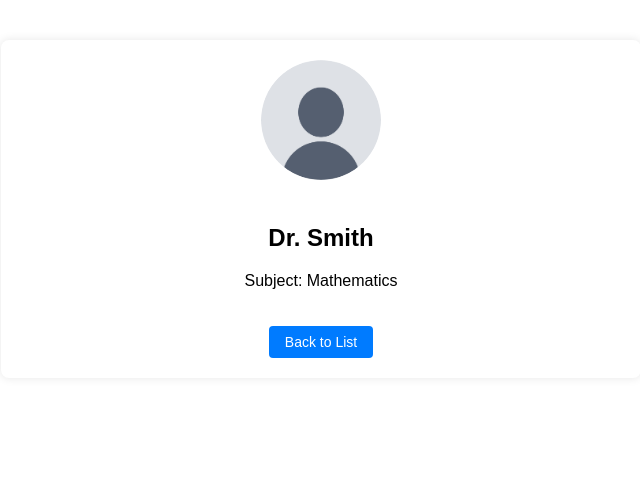
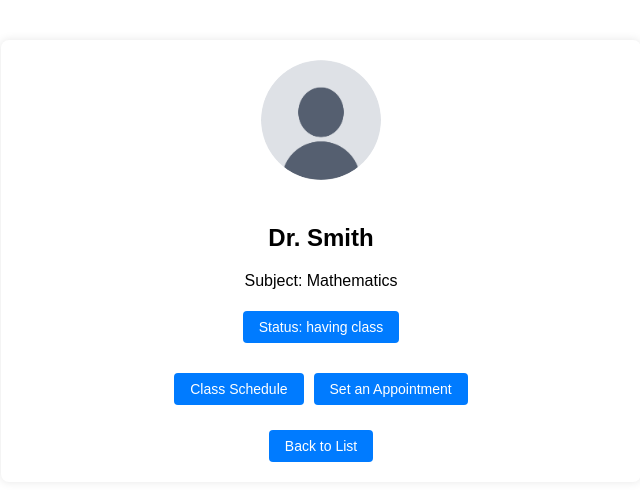
Before and after one commit to ECEMonitoringSystem/ecemonitoringsystem, a React (Create React App) app: page /instructor/1 in a window 1280 px wide. Shown: the top 500 px of the page, without its empty margins (319-959 px from the left). Built offline with nearby package versions, Linux system fonts and the light colour scheme.

Commit message:
Semi Completed Class Schedule

```diff
--- a/src/CSS/InstructorsProfile.css
+++ b/src/CSS/InstructorsProfile.css
@@ -17,7 +17,36 @@
   margin-bottom: 20px;
 }
 
-  .instructors-profile-page button {
+.instructors-profile-buttons {
+  display: flex;
+  justify-content: center;
+  gap: 10px;
+  margin: 20px 0;
+}
+
+.profile-button {
+  padding: 8px 16px;
+  font-size: 14px;
+  background-color: var(--button-bg);
+  border: none;
+  color: white;
+  border-radius: 4px;
+  cursor: pointer;
+  transition: background-color 0.3s ease;
+  display: inline-block;
+  margin: 5px 0;
+}
+
+.profile-button:hover {
+  background-color: var(--button-hover-bg);
+}
+
+.status-label {
+  cursor: default;
+  user-select: none;
+}
+
+.back-button {
   padding: 8px 16px;
   font-size: 14px;
   background-color: var(--button-bg);
@@ -27,8 +56,71 @@
   cursor: pointer;
   transition: background-color 0.3s ease;
   margin-top: 20px;
+  display: block;
+  margin-left: auto;
+  margin-right: auto;
 }
 
-  .instructors-profile-page button:hover {
+.back-button:hover {
   background-color: var(--button-hover-bg);
 }
+
+/* Modal Styles */
+.modal-overlay {
+  position: fixed;
+  top: 0;
+  left: 0;
+  right: 0;
+  bottom: 0;
+  background-color: rgba(0, 0, 0, 0.5);
+  display: flex;
+  justify-content: center;
+  align-items: center;
+  z-index: 1000;
+}
+
+.modal-content {
+  background-color: var(--background-color);
+  color: var(--text-color);
+  padding: 20px;
+  border-radius: 8px;
+  box-shadow: 0 0 10px rgba(0, 0, 0, 0.2);
+  max-width: 90%;
+  width: fit-content;
+  max-height: 90vh;
+  overflow-y: auto;
+  text-align: center;
+}
+
+.timetable-container {
+  width: 100%;
+  overflow-x: auto;
+  margin: 20px 0;
+}
+
+.timetable {
+  width: 100%;
+  border-collapse: collapse;
+  background-color: var(--background-color);
+  color: var(--text-color);
+}
+
+.timetable th,
+.timetable td {
+  border: 1px solid var(--input-border);
+  padding: 8px;
+  text-align: center;
+}
+
+.timetable th {
+  background-color: var(--form-bg);
+  font-weight: bold;
+}
+
+.timetable td {
+  background-color: var(--background-color);
+}
+
+.modal-close-button {
+  margin-top: 20px;
+}
--- a/src/Pages/InsturctorsProfile.js
+++ b/src/Pages/InsturctorsProfile.js
@@ -1,4 +1,4 @@
-import React from 'react';
+import React, { useState } from 'react';
 import { useParams, useNavigate } from 'react-router-dom';
 import '../CSS/InstructorsProfile.css';
 import profileImg from '../Images/profile.png';
@@ -9,9 +9,20 @@ const instructors = [
   { id: 3, name: 'Dr. Garcia', subject: 'Computer Science' }
 ];
 
+const timetable = {
+  times: ['8:00 AM', '9:00 AM', '10:00 AM', '11:00 AM', '12:00 PM', '1:00 PM', '2:00 PM'],
+  days: ['Monday', 'Tuesday', 'Wednesday', 'Thursday', 'Friday', 'Saturday'],
+  classes: {
+    'Monday-9:00 AM': 'Math',
+    'Tuesday-10:00 AM': 'Physics',
+    'Wednesday-11:00 AM': 'Computer Science',
+  }
+};
+
 function InstructorsProfile() {
   const { id } = useParams();
   const navigate = useNavigate();
+  const [isScheduleModalOpen, setIsScheduleModalOpen] = useState(false);
 
   const instructor = instructors.find(i => i.id === parseInt(id));
 
@@ -28,7 +39,66 @@ function InstructorsProfile() {
       />
       <h2>{instructor.name}</h2>
       <p>Subject: {instructor.subject}</p>
-      <button onClick={() => navigate(-1)}>Back to List</button>
+      <div className="profile-button status-label">
+        Status: having class
+      </div>
+      <div className="instructors-profile-buttons">
+        <button
+          onClick={() => setIsScheduleModalOpen(true)}
+          className="profile-button"
+        >
+          Class Schedule
+        </button>
+        <button
+          onClick={() => alert('Set an appointment with ' + instructor.name)}
+          className="profile-button"
+        >
+          Set an Appointment
+        </button>
+      </div>
+      <button
+        onClick={() => navigate(-1)}
+        className="back-button"
+      >
+        Back to List
+      </button>
+
+      {/* Timetable Modal */}
+      {isScheduleModalOpen && (
+        <div className="modal-overlay">
+          <div className="modal-content">
+            <h3>Class Schedule</h3>
+            <div className="timetable-container">
+              <table className="timetable">
+                <thead>
+                  <tr>
+                    <th>Time/Day</th>
+                    {timetable.days.map(day => <th key={day}>{day}</th>)}
+                  </tr>
+                </thead>
+                <tbody>
+                  {timetable.times.map(time => (
+                    <tr key={time}>
+                      <td>{time}</td>
+                      {timetable.days.map(day => (
+                        <td key={`${day}-${time}`}>
+                          {timetable.classes[`${day}-${time}`] || ''}
+                        </td>
+                      ))}
+                    </tr>
+                  ))}
+                </tbody>
+              </table>
+            </div>
+            <button
+              onClick={() => setIsScheduleModalOpen(false)}
+              className="modal-close-button profile-button"
+            >
+              Close
+            </button>
+          </div>
+        </div>
+      )}
     </div>
   );
 }
```
Lines whose indentation alone changed are shown as unchanged.
